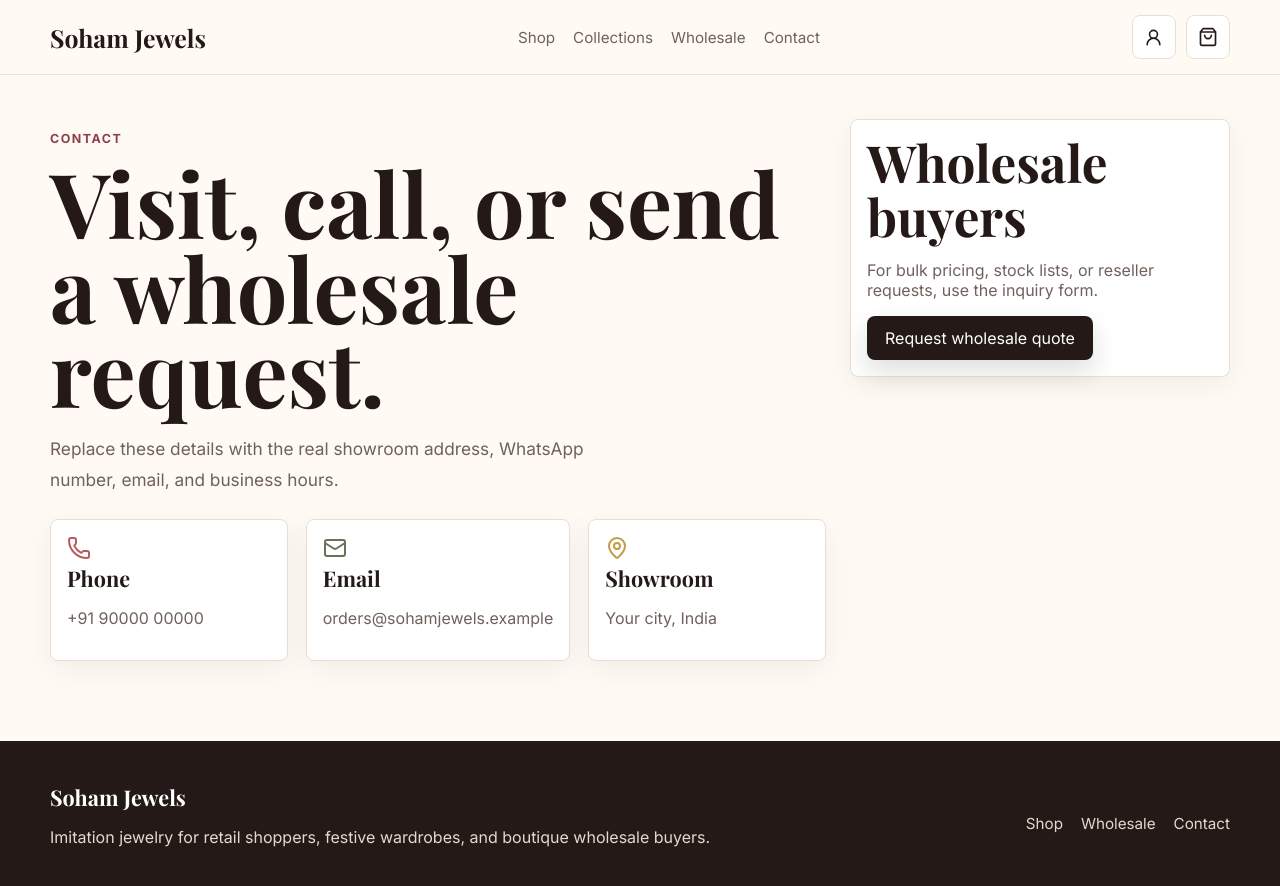
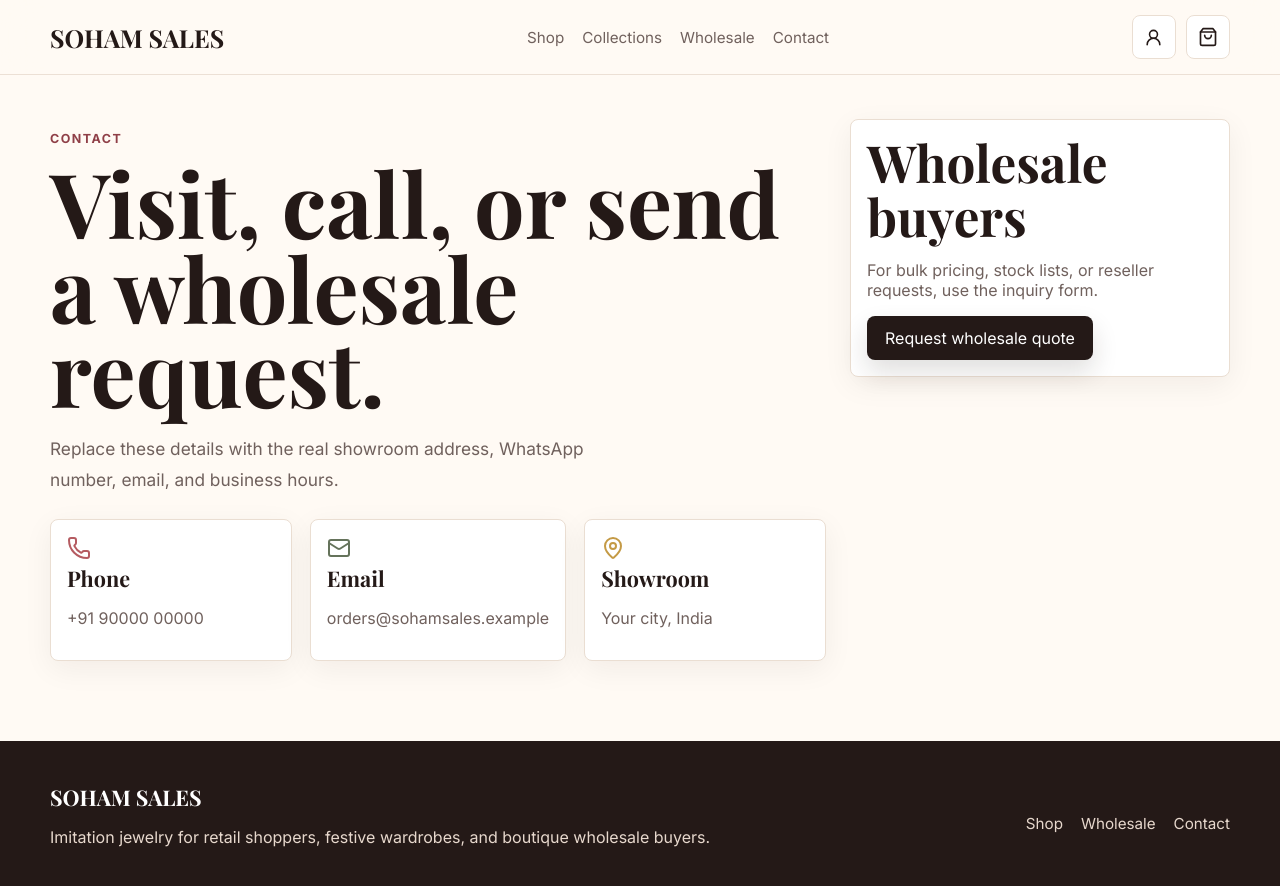
Before and after one commit to shubhamhm20-lgtm/soham, a Next.js app: page /contact in a window 1280 px wide. Shown: the top 886 px of the page. Built offline with nearby package versions, Linux system fonts and the light colour scheme; a web font is replaced by a local one.

Commit message:
Rename site to SOHAM SALES

```diff
--- a/app/checkout/page.tsx
+++ b/app/checkout/page.tsx
@@ -77,7 +77,7 @@ export default function CheckoutPage() {
       <section className="container page">
         <div className="panel">
           <p className="eyebrow">Order placed</p>
-          <h1>Thank you for shopping with Soham Jewels.</h1>
+          <h1>Thank you for shopping with SOHAM SALES.</h1>
           <p className="lead">Your order number is {confirmation}. We will confirm payment and delivery details shortly.</p>
           <Link className="button" href="/shop">
             Continue shopping
--- a/app/contact/page.tsx
+++ b/app/contact/page.tsx
@@ -19,7 +19,7 @@ export default function ContactPage() {
           <div className="stat">
             <Mail color="#65735b" />
             <h3>Email</h3>
-            <p className="muted">orders@sohamjewels.example</p>
+            <p className="muted">orders@sohamsales.example</p>
           </div>
           <div className="stat">
             <MapPin color="#c49a45" />
--- a/app/layout.tsx
+++ b/app/layout.tsx
@@ -16,7 +16,7 @@ const inter = Inter({
 });
 
 export const metadata: Metadata = {
-  title: "Soham Jewels | Imitation Jewelry Boutique",
+  title: "SOHAM SALES | Imitation Jewelry Boutique",
   description: "Elegant imitation jewelry for everyday, festive, bridal, and wholesale buyers."
 };
 
--- a/app/page.tsx
+++ b/app/page.tsx
@@ -13,7 +13,7 @@ export default function HomePage() {
       <section className="container hero">
         <div className="hero-copy">
           <p className="eyebrow">Imitation jewelry boutique</p>
-          <h1>Soham Jewels</h1>
+          <h1>SOHAM SALES</h1>
           <p className="lead">
             Shop elegant necklaces, chandbalis, bangles, rings, and bridal sets in INR with easy
             retail checkout and a dedicated wholesale inquiry path.
--- a/components/footer.tsx
+++ b/components/footer.tsx
@@ -5,7 +5,7 @@ export function Footer() {
     <footer className="footer">
       <div className="container footer-grid">
         <div>
-          <h3>Soham Jewels</h3>
+          <h3>SOHAM SALES</h3>
           <p>Imitation jewelry for retail shoppers, festive wardrobes, and boutique wholesale buyers.</p>
         </div>
         <div className="nav-links">
--- a/components/header.tsx
+++ b/components/header.tsx
@@ -11,7 +11,7 @@ export function Header() {
     <header className="header">
       <div className="container nav">
         <Link href="/" className="brand">
-          {process.env.NEXT_PUBLIC_SITE_NAME || "Soham Jewels"}
+          {process.env.NEXT_PUBLIC_SITE_NAME || "SOHAM SALES"}
         </Link>
         <nav className="nav-links" aria-label="Primary navigation">
           <Link href="/shop">Shop</Link>
```
Also changed, not shown: 2 other files (tests, documents, lock files or other folders).
